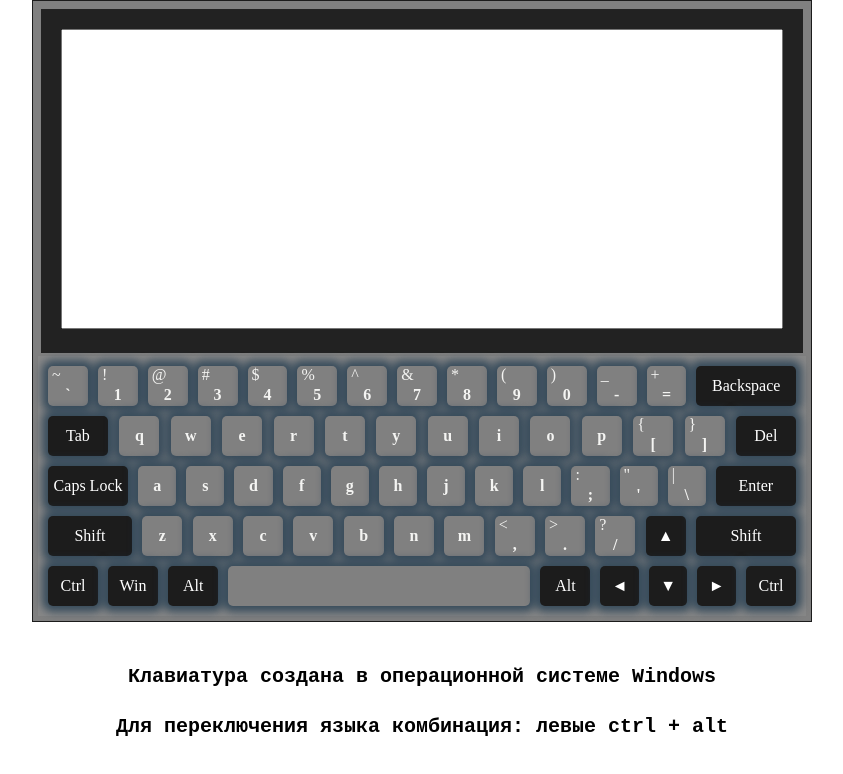
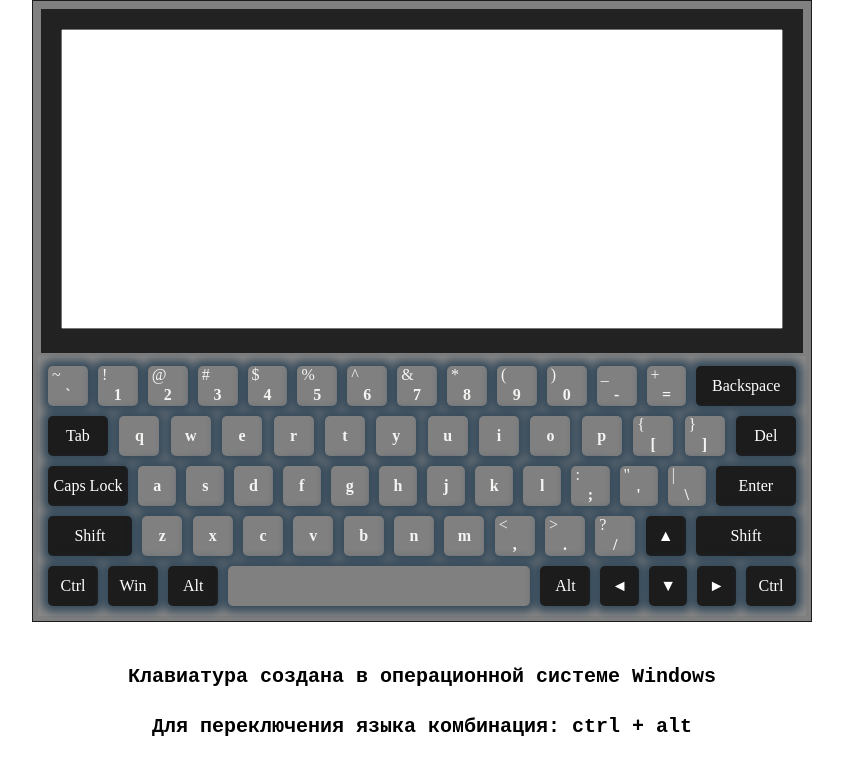
Before and after one commit to NikitaKakurin/virtual-keyboard, a website with bundled scripts: page index.html in a window 1280 px wide. Shown: the whole page, without its empty margins (218-1061 px from the left). Built offline with nearby package versions, Linux system fonts and the light colour scheme.

Commit message:
fix: delete coments, fix rules

```diff
--- a/index.js
+++ b/index.js
@@ -1,4 +1,3 @@
-import ALL_KEYS_OBJ from './js/allKeysObj.js';
 import Keyboard from './js/keyboard.js';
 import createOneElement from './js/commonFunctions.js';
 
@@ -10,13 +9,11 @@ const RULES = createOneElement('div', 'rules');
 const SYSTEM_INFO = createOneElement('div', 'rules__system');
 const CHANGE_LANG_KEYS = createOneElement('div', 'rules__lang');
 SYSTEM_INFO.innerText = 'Клавиатура создана в операционной системе Windows';
-CHANGE_LANG_KEYS.innerText = 'Для переключения языка комбинация: левыe ctrl + alt';
+CHANGE_LANG_KEYS.innerText = 'Для переключения языка комбинация: ctrl + alt';
 RULES.append(SYSTEM_INFO, CHANGE_LANG_KEYS);
 CONTAINER.append(KEYBOARD.getKeyboard(), RULES);
 document.body.append(CONTAINER);
 let mouseDownTarget = null;
-
-console.log(KEYBOARD.textarea.rows);
 
 function handleKeyDown(event) {
   let keyCode;
--- a/scss/components/_key.scss
+++ b/scss/components/_key.scss
@@ -1,5 +1,3 @@
-// @import '../abstracts/constants';
-
 .key{
     @include flex($direction:column);
     width: 40px;
```
Also changed, not shown: 1 other file.
